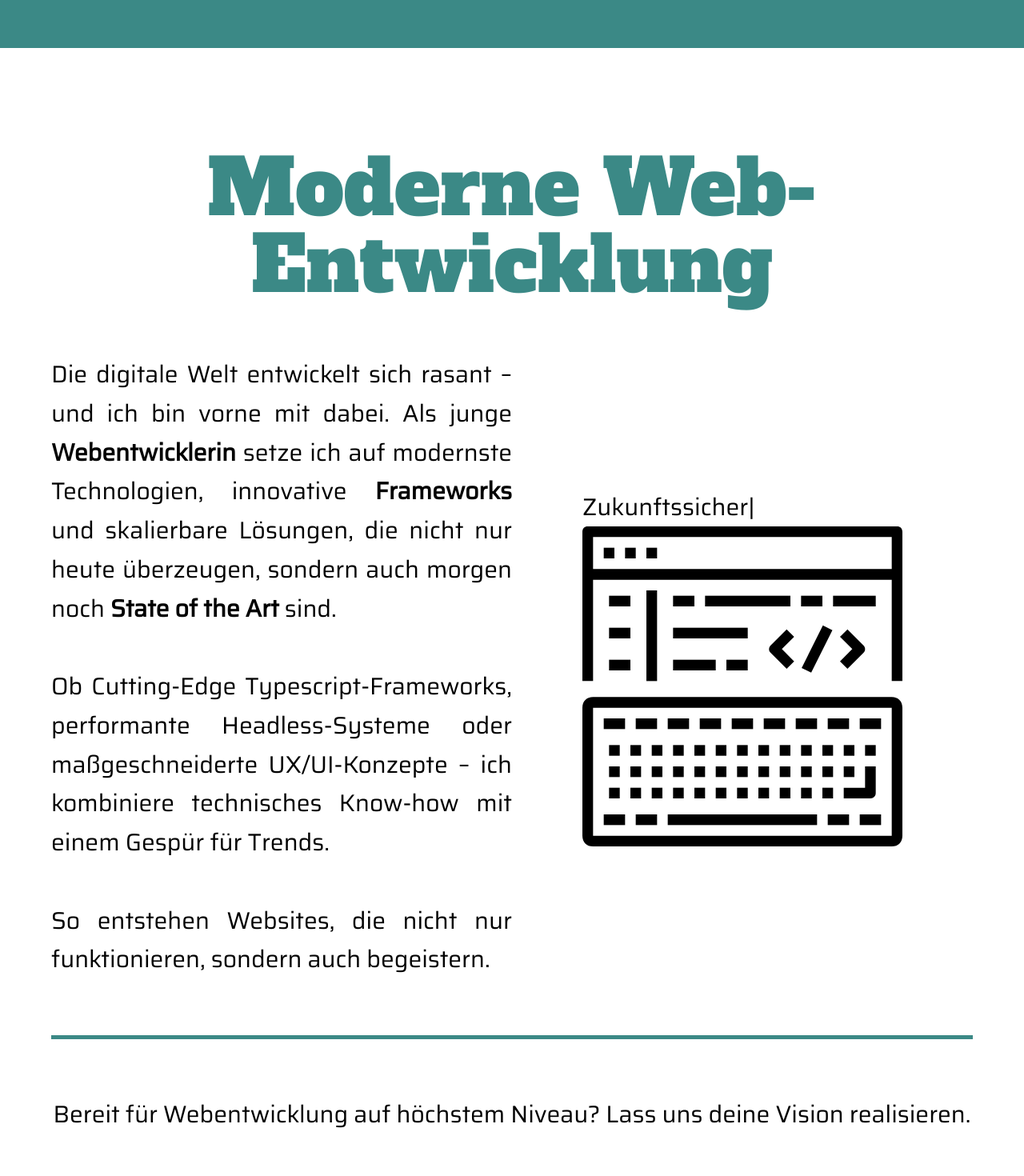
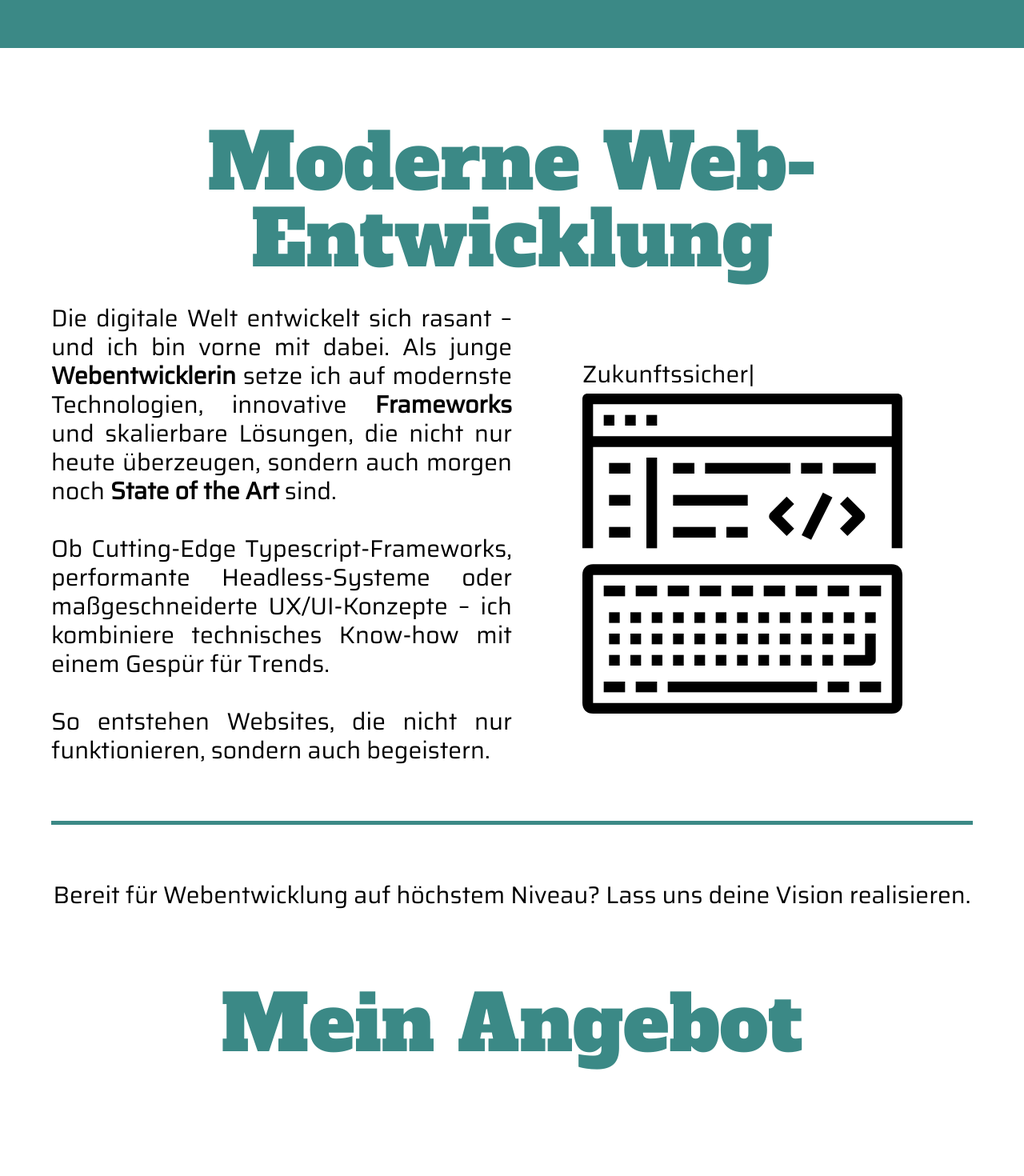
Before and after one commit to louziferr/luzie-website, a Next.js app: page /webentwicklung in a window 1280 px wide. Shown: the part 740-2210 px from the top of the page at 80% size. Built offline with nearby package versions, Linux system fonts and the light colour scheme; a web font is replaced by a local one; what tailwindcss-animated would draw is missing.

Commit message:
small page adjustments

```diff
--- a/app/webentwicklung/page.tsx
+++ b/app/webentwicklung/page.tsx
@@ -20,14 +20,14 @@ export default function Webentwicklung() {
       </div>
 
       <div className="m-8 p-8">
-        <h1 className="m-8 p-8 text-5xl md:text-8xl text-green">
+        <h1 className="py-8 text-5xl md:text-8xl text-green">
           Moderne Web-Entwicklung
         </h1>
 
         <section className="flex flex-col">
           <div className="flex">
             <div className="relative grid grid-cols-1 md:grid-cols-2">
-              <p className=" text-3xl text-center md:text-justify leading-relaxed font-saira">
+              <p className="text-[20px] md:text-3xl text-center md:text-justify leading-relaxed font-saira">
                 Die digitale Welt entwickelt sich rasant – und ich bin vorne mit
                 dabei. Als junge <b>Webentwicklerin</b> setze ich auf modernste
                 Technologien, innovative <b>Frameworks</b> und skalierbare
@@ -74,7 +74,7 @@ export default function Webentwicklung() {
           <div className="mt-[70px] mb-[70px]  h-[5px] bg-green"></div>
 
           <div className="flex items-center justify-center">
-            <p className="text-3xl text-center leading-relaxed w-full font-saira">
+            <p className="text-[20px] md:text-3xl text-center leading-relaxed w-full font-saira">
               Bereit für Webentwicklung auf höchstem Niveau? Lass uns deine
               Vision realisieren.
             </p>
--- a/tailwind.config.ts
+++ b/tailwind.config.ts
@@ -1,5 +1,4 @@
 import type { Config } from "tailwindcss";
-
 import tailwindanimation from 'tailwindcss-animated';
 
 export default {
```
